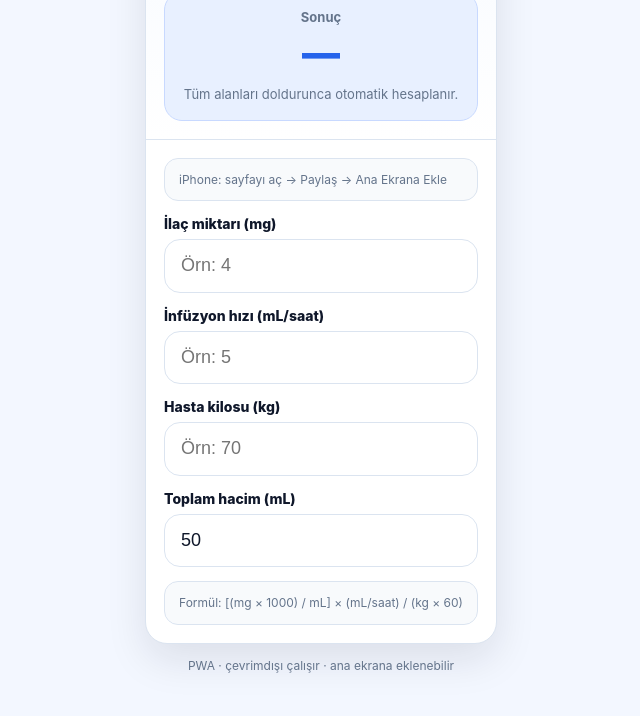
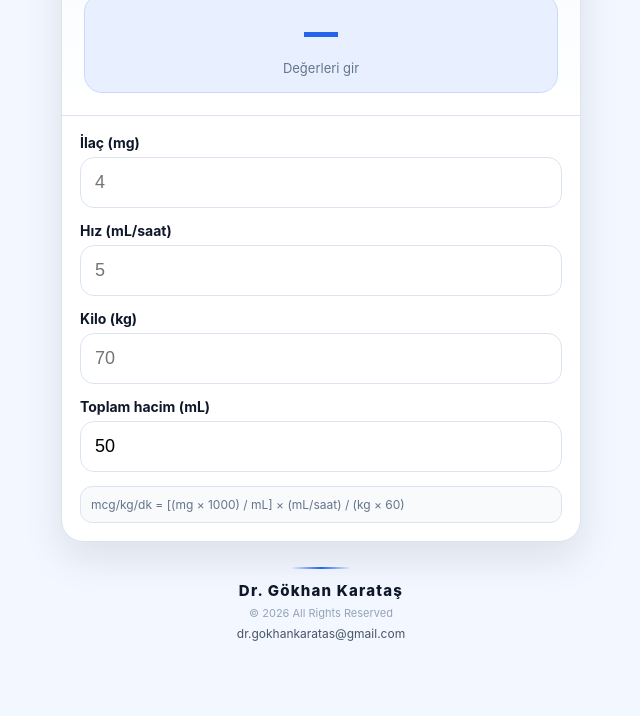
Before and after one commit to trustindestiny/infuzyon-app, a plain HTML site: page index.html in a window 1280 px wide. Shown: the part 84-800 px from the top of the page, without its empty margins (319-959 px from the left). Drawn offline with Linux system fonts and the light colour scheme.

Commit message:
Update index.html

```diff
--- a/index.html
+++ b/index.html
@@ -2,14 +2,10 @@
 <html lang="tr">
 <head>
   <meta charset="UTF-8" />
-  <meta name="viewport" content="width=device-width, initial-scale=1, viewport-fit=cover" />
+  <meta name="viewport" content="width=device-width, initial-scale=1, viewport-fit=cover, user-scalable=no" />
   <meta name="theme-color" content="#f3f7ff" />
-  <meta name="apple-mobile-web-app-capable" content="yes" />
-  <meta name="apple-mobile-web-app-status-bar-style" content="default" />
-  <meta name="apple-mobile-web-app-title" content="İnfüzyon" />
   <title>İnfüzyon Hesaplayıcı</title>
-  <link rel="manifest" href="manifest.webmanifest" />
-  <link rel="apple-touch-icon" href="icon-180.png" />
+
   <style>
     :root {
       --bg: #f3f7ff;
@@ -22,19 +18,30 @@
       --shadow: 0 16px 40px rgba(15, 23, 42, 0.10);
       --radius: 22px;
     }
-    * { box-sizing: border-box; -webkit-tap-highlight-color: transparent; }
+
+    * {
+      box-sizing: border-box;
+      -webkit-tap-highlight-color: transparent;
+    }
+
     html, body {
       margin: 0;
       padding: 0;
       min-height: 100%;
       background: var(--bg);
       color: var(--text);
-      font-family: -apple-system, BlinkMacSystemFont, "SF Pro Text", "Helvetica Neue", Arial, sans-serif;
+      font-family: -apple-system, BlinkMacSystemFont, "SF Pro Text", Arial, sans-serif;
     }
+
     body {
-      padding: max(16px, env(safe-area-inset-top)) 16px max(24px, env(safe-area-inset-bottom)) 16px;
+      padding: 16px;
     }
-    .wrap { max-width: 520px; margin: 0 auto; }
+
+    .wrap {
+      max-width: 520px;
+      margin: 0 auto;
+    }
+
     .card {
       background: var(--card);
       border: 1px solid var(--border);
@@ -42,18 +49,20 @@
       box-shadow: var(--shadow);
       overflow: hidden;
     }
+
     .top {
-      padding: 22px 18px 18px;
+      padding: 22px;
       background: linear-gradient(180deg, #f8fbff 0%, #ffffff 100%);
       border-bottom: 1px solid var(--border);
     }
+
     .title {
-      margin: 0 0 8px 0;
+      margin: 0 0 10px 0;
       font-size: 24px;
       font-weight: 800;
-      letter-spacing: -0.4px;
       text-align: center;
     }
+
     .result-box {
       background: var(--accent-soft);
       border: 1px solid #c8d9ff;
@@ -61,108 +70,139 @@
       padding: 16px;
       text-align: center;
     }
-    .result-label {
-      font-size: 13px;
-      font-weight: 700;
-      color: var(--muted);
-      margin-bottom: 8px;
-    }
+
     .result {
-      font-size: clamp(28px, 7vw, 38px);
+      font-size: 34px;
       font-weight: 900;
       color: var(--accent);
-      line-height: 1.1;
-      word-break: break-word;
     }
+
     .sub {
-      margin-top: 10px;
+      margin-top: 8px;
       font-size: 13px;
       color: var(--muted);
-      line-height: 1.45;
-      min-height: 18px;
     }
-    .content { padding: 18px; display: grid; gap: 14px; }
-    .field { display: grid; gap: 7px; }
-    label { font-size: 14px; font-weight: 800; }
+
+    .content {
+      padding: 18px;
+      display: grid;
+      gap: 14px;
+    }
+
+    .field {
+      display: grid;
+      gap: 6px;
+    }
+
+    label {
+      font-size: 14px;
+      font-weight: 700;
+    }
+
     input {
-      width: 100%;
-      appearance: none;
-      -webkit-appearance: none;
+      padding: 14px;
+      border-radius: 14px;
       border: 1px solid var(--border);
-      border-radius: 16px;
-      background: #fff;
-      color: var(--text);
-      padding: 15px 16px;
       font-size: 18px;
-      line-height: 1.2;
+    }
+
+    input:focus {
+      border-color: var(--accent);
       outline: none;
     }
-    input:focus {
-      border-color: var(--accent);
-      box-shadow: 0 0 0 4px rgba(37,99,235,0.12);
-    }
-    .hint, .install-box {
+
+    .hint {
       font-size: 12px;
       color: var(--muted);
-      line-height: 1.45;
       background: #f8fafc;
+      border-radius: 12px;
+      padding: 10px;
       border: 1px solid var(--border);
-      border-radius: 14px;
-      padding: 12px 14px;
     }
+
+    /* PREMIUM FOOTER */
     .footer-note {
       text-align: center;
+      margin-top: 25px;
+    }
+
+    .signature-line {
+      width: 60px;
+      height: 2px;
+      background: linear-gradient(90deg, transparent, #2563eb, transparent);
+      margin: 20px auto 12px;
+    }
+
+    .footer-name {
+      font-size: 15px;
+      font-weight: 800;
+      letter-spacing: 1.2px;
+    }
+
+    .footer-rights {
+      font-size: 11px;
+      margin-top: 6px;
+      color: #94a3b8;
+    }
+
+    .footer-mail {
       font-size: 12px;
-      color: var(--muted);
-      margin-top: 14px;
+      margin-top: 6px;
+      color: #475569;
     }
-    @media (min-width: 700px) { body { display: grid; place-items: center; } }
   </style>
 </head>
+
 <body>
   <div class="wrap">
+
     <div class="card">
       <div class="top">
         <h1 class="title">İnfüzyon Hesaplayıcı</h1>
+
         <div class="result-box">
-          <div class="result-label">Sonuç</div>
           <div class="result" id="result">—</div>
-          <div class="sub" id="sub">Tüm alanları doldurunca otomatik hesaplanır.</div>
+          <div class="sub" id="sub">Değerleri gir</div>
         </div>
       </div>
 
       <div class="content">
-        <div class="install-box">
-          iPhone: sayfayı aç → Paylaş → Ana Ekrana Ekle
+
+        <div class="field">
+          <label>İlaç (mg)</label>
+          <input id="mg" type="number" placeholder="4">
         </div>
 
         <div class="field">
-          <label for="mg">İlaç miktarı (mg)</label>
-          <input id="mg" type="number" inputmode="decimal" step="any" placeholder="Örn: 4" />
+          <label>Hız (mL/saat)</label>
+          <input id="rate" type="number" placeholder="5">
         </div>
 
         <div class="field">
-          <label for="rate">İnfüzyon hızı (mL/saat)</label>
-          <input id="rate" type="number" inputmode="decimal" step="any" placeholder="Örn: 5" />
+          <label>Kilo (kg)</label>
+          <input id="kg" type="number" placeholder="70">
         </div>
 
         <div class="field">
-          <label for="kg">Hasta kilosu (kg)</label>
-          <input id="kg" type="number" inputmode="decimal" step="any" placeholder="Örn: 70" />
-        </div>
-
-        <div class="field">
-          <label for="vol">Toplam hacim (mL)</label>
-          <input id="vol" type="number" inputmode="decimal" step="any" value="50" />
+          <label>Toplam hacim (mL)</label>
+          <input id="vol" type="number" value="50">
         </div>
 
         <div class="hint">
-          Formül: [(mg × 1000) / mL] × (mL/saat) / (kg × 60)
+          mcg/kg/dk = [(mg × 1000) / mL] × (mL/saat) / (kg × 60)
         </div>
+
       </div>
     </div>
 
-    <div class="footer-note">PWA · çevrimdışı çalışır · ana ekrana eklenebilir</div>
+    <!-- PREMIUM SIGNATURE -->
+    <div class="footer-note">
+      <div class="signature-line"></div>
+      <div class="footer-name">Dr. Gökhan Karataş</div>
+      <div class="footer-rights">© 2026 All Rights Reserved</div>
+      <div class="footer-mail">dr.gokhankaratas@gmail.com</div>
+    </div>
+
   </div>
 
   <script>
@@ -173,46 +213,27 @@
     const result = document.getElementById('result');
     const sub = document.getElementById('sub');
 
-    function tr(num, digits) {
-      return Number(num).toLocaleString('tr-TR', {
-        minimumFractionDigits: 0,
-        maximumFractionDigits: digits
-      });
-    }
-
     function calc() {
       const m = parseFloat(mg.value);
       const r = parseFloat(rate.value);
       const k = parseFloat(kg.value);
       const v = parseFloat(vol.value);
 
-      if ([m, r, k, v].some(x => Number.isNaN(x))) {
-        result.textContent = '—';
-        sub.textContent = 'Tüm alanları doldurunca otomatik hesaplanır.';
+      if ([m,r,k,v].some(x => isNaN(x))) {
+        result.innerText = "—";
         return;
       }
 
-      if (m <= 0 || r < 0 || k <= 0 || v <= 0) {
-        result.textContent = '—';
-        sub.textContent = 'Geçerli pozitif değerler girin.';
-        return;
-      }
+      const mcgml = (m * 1000) / v;
+      const mch = mcgml * r;
+      const final = mch / (k * 60);
 
-      const mcgPerMl = (m * 1000) / v;
-      const mcgPerHour = mcgPerMl * r;
-      const final = mcgPerHour / (k * 60);
-
-      result.textContent = tr(final, 4) + ' mcg/kg/dk';
-      sub.textContent = 'Konsantrasyon: ' + tr(mcgPerMl, 2) + ' mcg/mL · Verilen doz: ' + tr(mcgPerHour, 2) + ' mcg/saat';
+      result.innerText = final.toFixed(4) + " mcg/kg/dk";
+      sub.innerText = "Kons: " + mcgml.toFixed(2) + " mcg/mL";
     }
 
-    [mg, rate, kg, vol].forEach(el => el.addEventListener('input', calc));
-    window.addEventListener('pageshow', calc);
-    calc();
+    [mg,rate,kg,vol].forEach(e => e.addEventListener("input", calc));
+  </script>
 
-    if ('serviceWorker' in navigator) {
-      navigator.serviceWorker.register('./sw.js');
-    }
-  </script>
 </body>
 </html>
```
